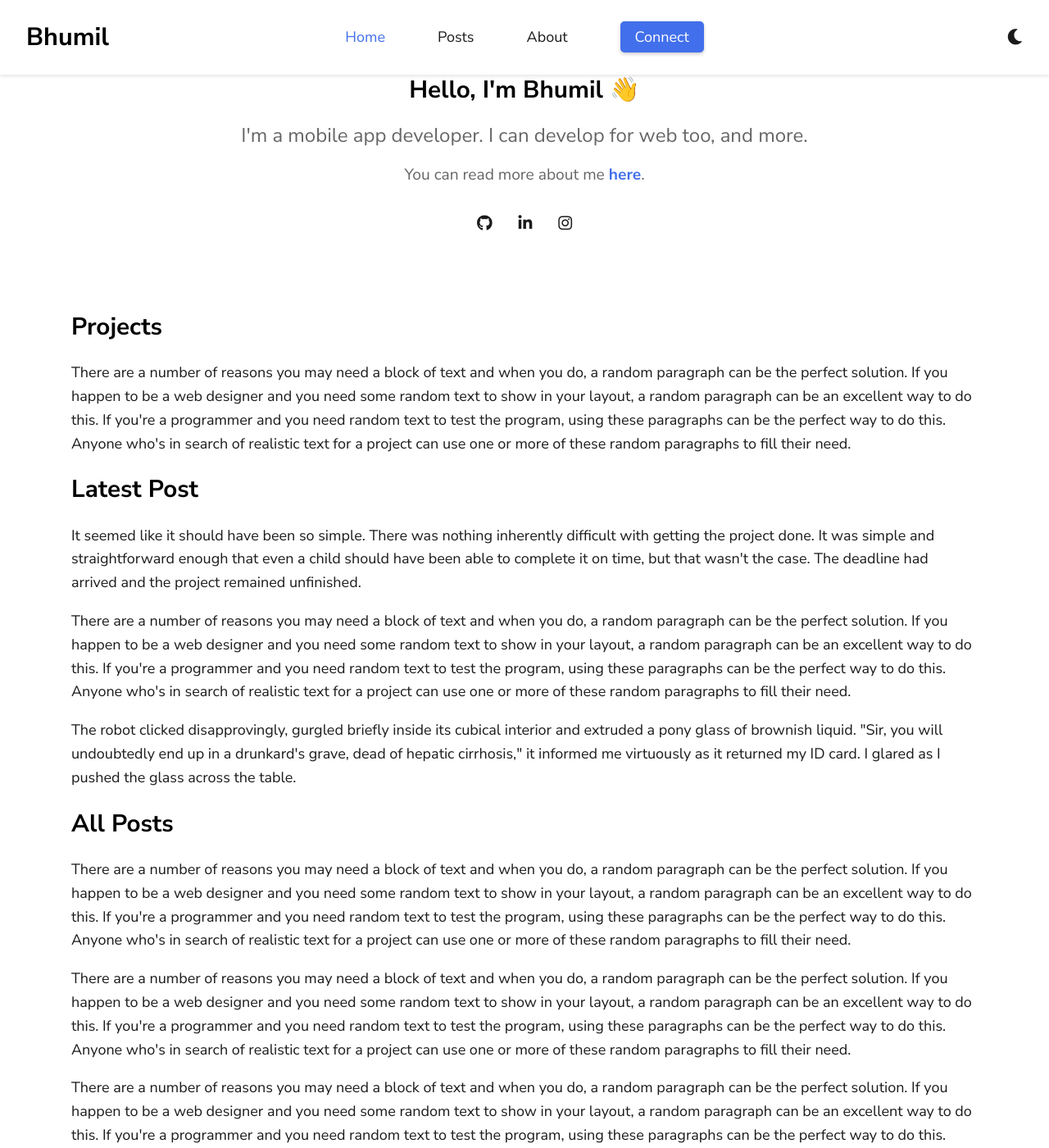
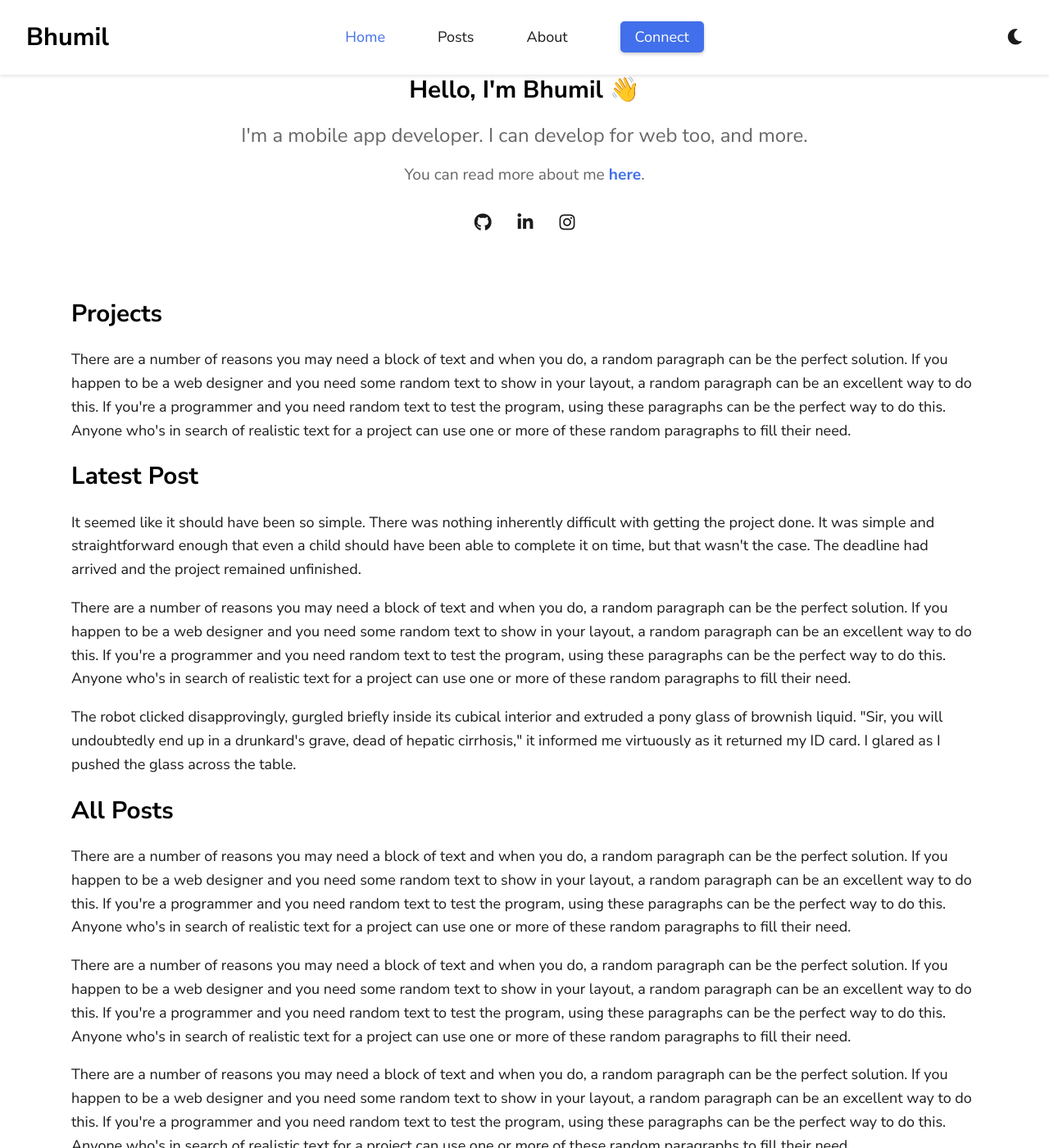
Before and after one commit to thebhumilsoni/thebhumilsoni.github.io, a Jekyll site: the page built from index.html, in a window 1280 px wide and 1400 px high, scrolled down 249 px. Shown: the whole window at 82% size. Built offline with Jekyll 4.4.1, drawn with Linux system fonts in a browser that asks for light colours.

Commit message:
Update icon styling

```diff
--- a/_sass/1-global/_mixins.scss
+++ b/_sass/1-global/_mixins.scss
@@ -31,7 +31,7 @@
     cursor: pointer;
 
     i {
-        font-size: 1.2rem;
+        font-size: 1.35rem;
         color: var(--icon-color);
     }
 
--- a/_sass/3-components/_socials.scss
+++ b/_sass/3-components/_socials.scss
@@ -3,7 +3,7 @@
     display: flex;
     justify-content: center;
     gap: 2rem;
-    margin-bottom: 1rem;
+    margin-bottom: 0;
 }
 
 .social-icon {
```
